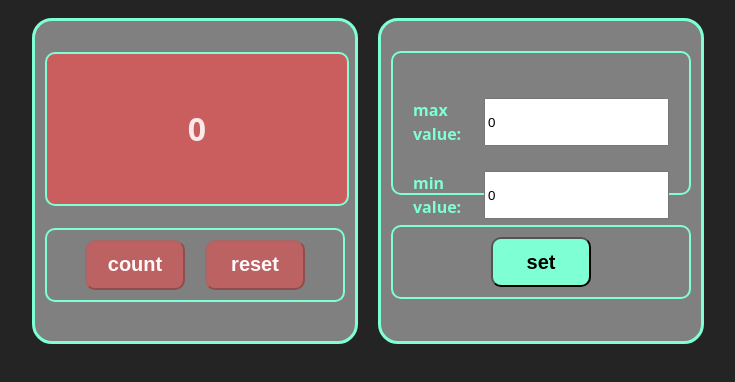
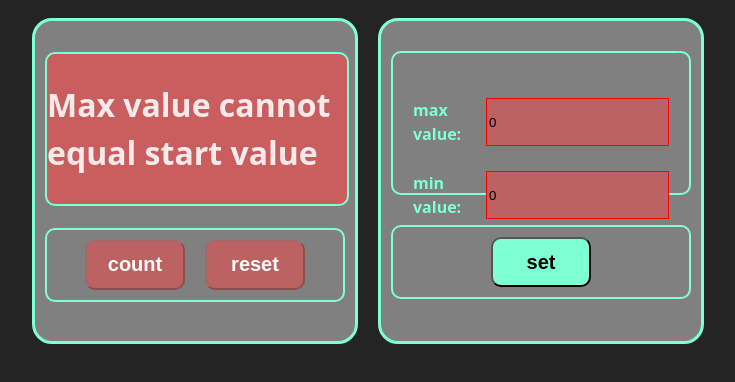
Before and after one commit to kdobrovolsky/counter_2, a React (Vite) app: page / in a window 1280 px wide. Shown: the top 382 px of the page, without its empty margins (272-1007 px from the left). Built offline with nearby package versions, Linux system fonts and the light colour scheme.

Commit message:
Added error output

```diff
--- a/src/App.tsx
+++ b/src/App.tsx
@@ -8,7 +8,7 @@ export function App() {
   const [count, setCount] = useState(0);
   const [maxValue, setMaxValue] = useState(0);
   const [startValue, setStartValue] = useState(0);
-
+  const [error,setError] = useState<string|null>(null)
 
   // const [counterState, setCountState] = useState( {
   //   counter: 1,
@@ -23,15 +23,13 @@ export function App() {
   //   isInit: false,
   // })
 
+
   useEffect(()=> {
-    let valueString = localStorage.getItem('maxValue')
-    if(valueString){
-      let newValue = JSON.parse(valueString)
+    let maxValueString = localStorage.getItem('maxValue')
+    if(maxValueString){
+      let newValue = JSON.parse(maxValueString)
       setMaxValue(newValue)
     }
-  },[])
-
-  useEffect(()=> {
     let valueString = localStorage.getItem('startValue')
     if(valueString){
       let newValue = JSON.parse(valueString)
@@ -39,6 +37,18 @@ export function App() {
       setCount(newValue)
     }
   },[])
+
+  useEffect(() => {
+    if (startValue < 0 || maxValue < 0) {
+      setError("Values cannot be negative");
+    } else if (maxValue < startValue) {
+      setError("Max value cannot be less than start value");
+    } else if (maxValue === startValue) {
+      setError("Max value cannot equal start value");
+    } else {
+      setError(null);
+    }
+  },[maxValue, startValue])
 
     const handleButtonIncrement = () => {
     if(count<maxValue){
@@ -61,11 +71,11 @@ export function App() {
     setStartValue(value);
   }
 
-
-
   const onCounterSet = () => {
     setCount(startValue)
   }
+
+  const isInvalid = maxValue < startValue || maxValue === startValue || maxValue < 0 || startValue < 0;
 
   return(
     <div className="app">
@@ -75,7 +85,7 @@ export function App() {
       handleButtonReset ={handleButtonReset}
       maxValue={maxValue}
       startValue = {startValue}
-
+      error={error}
       />
 
 
@@ -85,7 +95,7 @@ export function App() {
       maxValue={maxValue}
       onChangeStartValueHandler = {onChangeStartValueHandler}
       startValue={startValue}
-
+      isInvalid={isInvalid}
       />
 
     </div>
--- a/src/components/counter/Counter.tsx
+++ b/src/components/counter/Counter.tsx
@@ -9,15 +9,16 @@ export type CounterPropsType = {
     handleButtonReset: ()=> void
     maxValue: number
     startValue: number
+    error: string | null
 }
 
 
-export function Counter({maxValue,startValue,count,handleButtonIncrement,handleButtonReset}:CounterPropsType) {
+export function Counter({error,maxValue,startValue,count,handleButtonIncrement,handleButtonReset}:CounterPropsType) {
 
 
   return(
     <div className={s.counterWrapper}>
-        <TableCounter count={count} maxValue={maxValue}/>
+        <TableCounter count={count} maxValue={maxValue} error={error}/>
 
       <div className={s.buttonWrapper}>
       <Button title="count" onClick={handleButtonIncrement} disabled={count>=maxValue}/>
--- a/src/components/settingCounter/SettingCounter.tsx
+++ b/src/components/settingCounter/SettingCounter.tsx
@@ -8,19 +8,24 @@ export type SettingCounterPropsType = {
     onChangeStartValueHandler: (e: ChangeEvent<HTMLInputElement>) => void
 
     onCounterSet: () => void
-
+    isInvalid: boolean
     maxValue: number
     startValue:number
 }
 
-export const SettingCounter = ({startValue,maxValue,onChangeMaxValueHandler,onChangeStartValueHandler, onCounterSet}:SettingCounterPropsType) => {
+export const SettingCounter = ({isInvalid,startValue,maxValue,onChangeMaxValueHandler,onChangeStartValueHandler, onCounterSet}:SettingCounterPropsType) => {
+
+
+
     return(
         <div className={s.settingCounterWrapper}>
             <TableSettingCounter
             onChangeStartValueHandler={onChangeStartValueHandler}
             onChangeMaxValueHandler={onChangeMaxValueHandler}
             maxValue={maxValue}
-            startValue= {startValue}/>
+            startValue= {startValue}
+            isInvalid={isInvalid}/>
+
 
             <div className={s.buttonWrapper}>
             <Button title="set" onClick={onCounterSet}/>
--- a/src/components/ui/tableCounter/TableCounter.tsx
+++ b/src/components/ui/tableCounter/TableCounter.tsx
@@ -2,8 +2,10 @@ import s from './TableCounter.module.css'
 export type TableCounterPropsType = {
     count: number
     maxValue: number
+    error: string | null
 }
 
-export const TableCounter = ({maxValue,count}:TableCounterPropsType) => {
-    return <h1 className={count<maxValue ? s.table : s.tableRed}>{count}</h1>
+export const TableCounter = ({error,maxValue,count}:TableCounterPropsType) => {
+    const displayValue = error ? error: count
+    return <h1 className={count<maxValue ? s.table : s.tableRed}>{displayValue}</h1>
 }
--- a/src/components/ui/tableSettingCounter/TableSettingCounter.tsx
+++ b/src/components/ui/tableSettingCounter/TableSettingCounter.tsx
@@ -6,18 +6,19 @@ export type TableSettingCounterType = {
     onChangeStartValueHandler: (e: ChangeEvent<HTMLInputElement>) => void
     maxValue: number
     startValue:number
+    isInvalid: boolean
 }
 
-export const TableSettingCounter = ({startValue,maxValue,onChangeMaxValueHandler,onChangeStartValueHandler}:TableSettingCounterType) => {
+export const TableSettingCounter = ({isInvalid,startValue,maxValue,onChangeMaxValueHandler,onChangeStartValueHandler}:TableSettingCounterType) => {
     return(
         <div className={s.tableWrapper}>
             <div className={s.inputWrapper}>
                 <label className={s.label} >max value:</label>
-                <input value={maxValue} type="number" className={maxValue < 0 ? s.inputError: ''} onChange={onChangeMaxValueHandler}/>
+                <input value={maxValue} type="number" className={isInvalid ? s.inputError: ''} onChange={onChangeMaxValueHandler}/>
             </div>
             <div className={s.inputWrapper}>
                 <label className={s.label} >min value:</label>
-                <input value={startValue} type="number" className={startValue < 0 ? s.inputError: ''} onChange={onChangeStartValueHandler}/>
+                <input value={startValue} type="number" className={isInvalid ? s.inputError: ''} onChange={onChangeStartValueHandler}/>
             </div>
         </div>
     )
```
